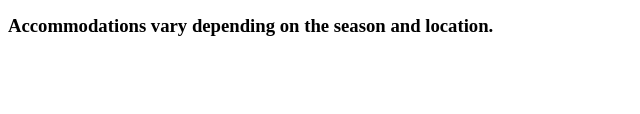
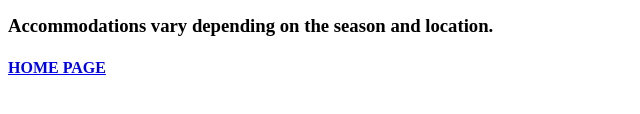
Before and after one commit to kimrharper/investors, a plain HTML site: page accommodations.html in a window 1280 px wide. Shown: the part 312-426 px from the top of the page, without its empty margins (0-640 px from the left). Drawn offline with Linux system fonts and the light colour scheme.

Commit message:
added home page link

```diff
--- a/accommodations.html
+++ b/accommodations.html
@@ -18,5 +18,6 @@
       </ul>
     </p>
     <h3>Accommodations vary depending on the season and location.</h3>
+    <h4><a href="index.html">HOME PAGE</a></h4>
   </body>
 </html>
```
Also changed, not shown: activities.html (+1 -0 lines), contact.html (+1 -0 lines), pictures.html (+1 -0 lines), travel.html (+1 -0 lines).
